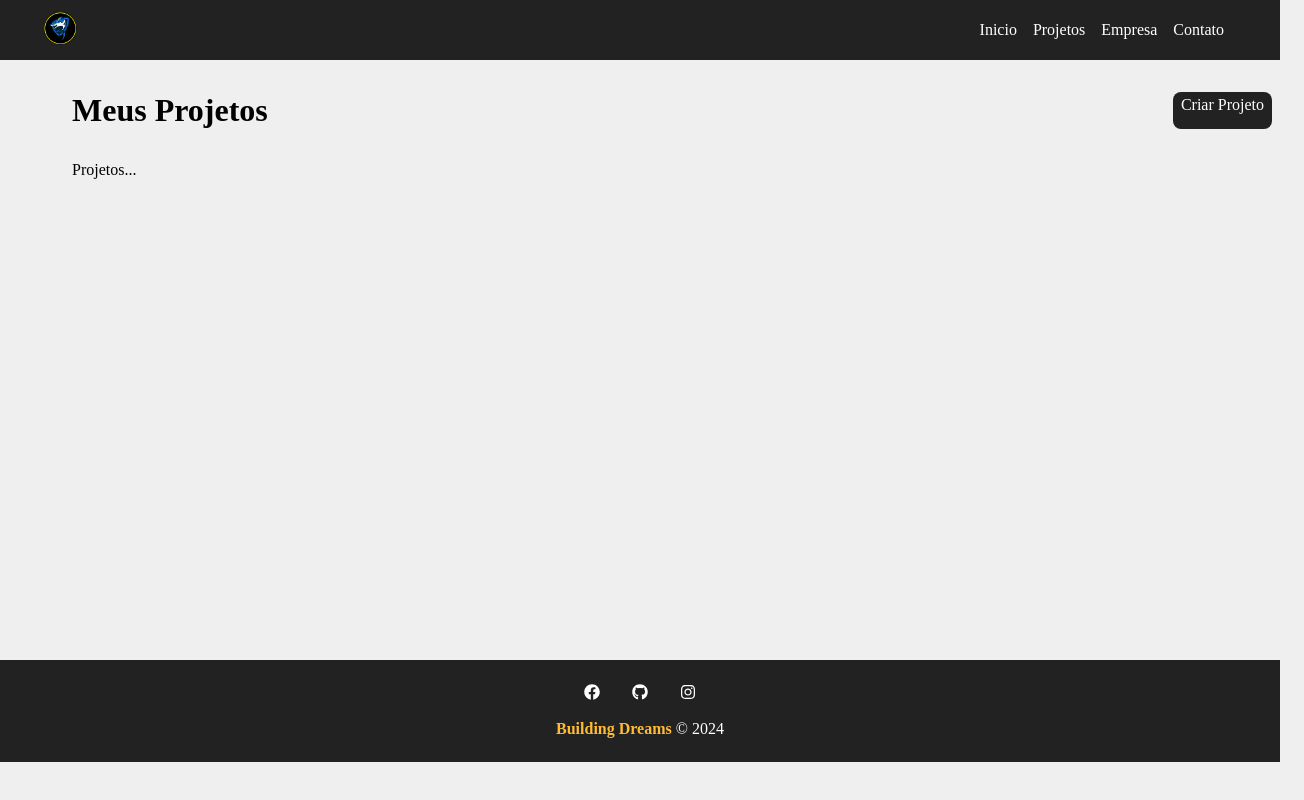
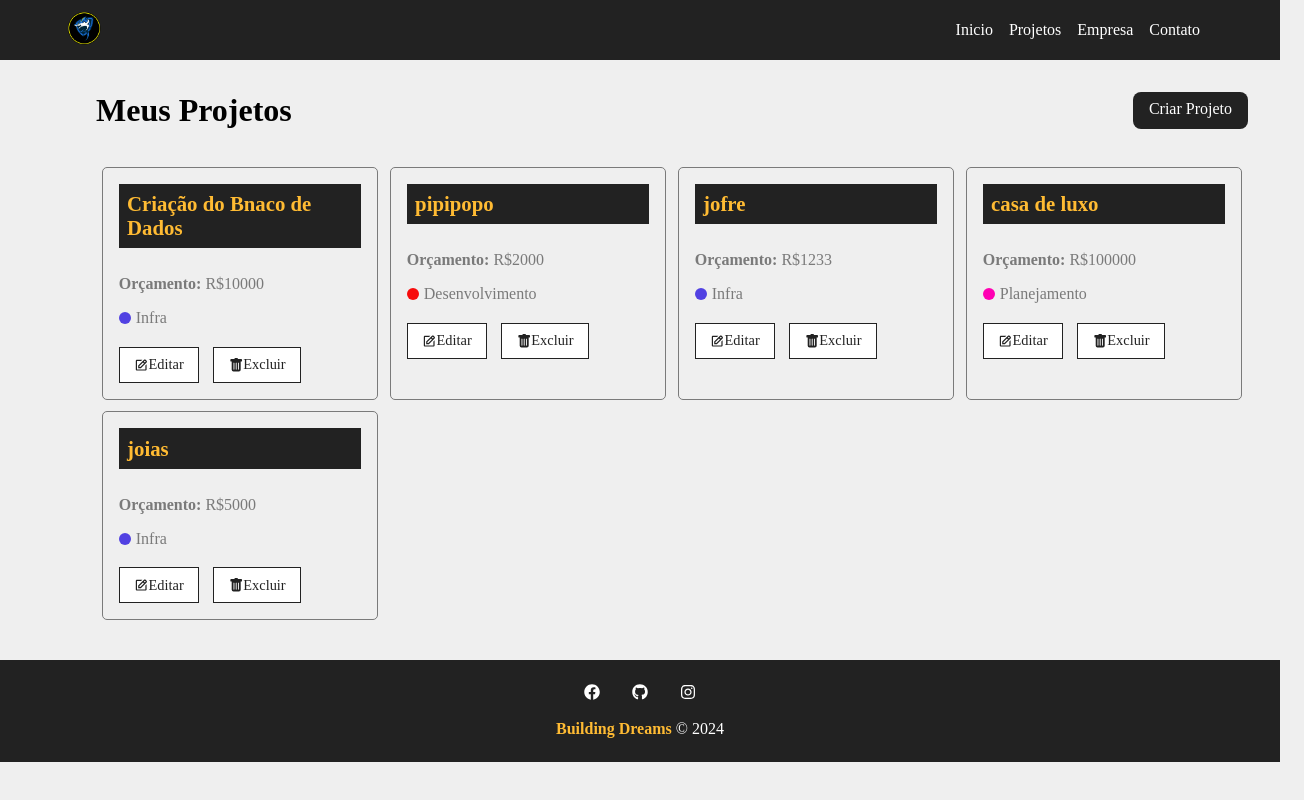
Before and after one commit to DevJofre/together-building-dreams, a React (Create React App) app: page /projects in a window 1280 px wide. Shown: the whole page, 1304 px wide, since content can reach past the window. Built offline with nearby package versions, Linux system fonts and the light colour scheme; data requests are answered from the project's data file.

Commit message:
configuração e estilização da pagina Projetos

```diff
--- a/db.json
+++ b/db.json
@@ -32,6 +32,28 @@
       },
       "cost": 0,
       "services": []
+    },
+    {
+      "id": "d0f8",
+      "name": "casa de luxo",
+      "budget": "100000",
+      "category": {
+        "id": "4",
+        "name": "Planejamento"
+      },
+      "cost": 0,
+      "services": []
+    },
+    {
+      "id": "4726",
+      "category": {
+        "id": "1",
+        "name": "Infra"
+      },
+      "budget": "5000",
+      "name": "joias",
+      "cost": 0,
+      "services": []
     }
   ],
   "categories": [
--- a/package.json
+++ b/package.json
@@ -12,7 +12,7 @@
     "react-dom": "^18.3.1",
     "react-icons": "^5.2.0",
     "react-router-dom": "^6.23.0",
-    "react-scripts": "5.0.1",
+    "react-scripts": "^5.0.1",
     "uuid": "^9.0.1",
     "web-vitals": "^2.1.4"
   },
--- a/src/components/layout/Container.module.css
+++ b/src/components/layout/Container.module.css
@@ -1,5 +1,5 @@
 .container {
-  width: 1200px;
+  width: 90vw;
   display: flex;
   justify-content: space-between;
   margin: 0 auto;
--- a/src/components/layout/LinkButton.module.css
+++ b/src/components/layout/LinkButton.module.css
@@ -1,11 +1,13 @@
 .btn {
   background-color: #222;
   color: #fff;
-  padding: 0.5vh 1vh;
+  padding: 0.5em 1em;
   text-decoration: none;
   transition: 0.5s;
-  border-radius: 1vh;
+  border-radius: 0.5em;
   text-align: center;
+  display: inline-block;
+  box-sizing: border-box;
 }
 
 .btn:hover {
--- a/src/components/pages/Projects.js
+++ b/src/components/pages/Projects.js
@@ -4,13 +4,28 @@ import styles from "../pages/Projects.module.css";
 import Message from "../layout/Message";
 import Container from "../layout/Container";
 import LinkButton from "../layout/LinkButton";
+import { useState, useEffect } from "react";
+import axios from "axios";
+import ProjectCard from "../project/ProjectCard";
 
 function Projects() {
+  const [projects, setProjects] = useState([]);
+
   const location = useLocation();
   let message = "";
   if (location.state) {
     message = location.state.message;
   }
+
+  useEffect(() => {
+    axios
+      .get("http://localhost:5000/projects")
+      .then((data) => {
+        console.log(data);
+        setProjects(data?.data);
+      })
+      .catch((err) => console.log(err));
+  }, []);
 
   return (
     <div className={styles.project_container}>
@@ -20,7 +35,16 @@ function Projects() {
       </div>
       {message && <Message type="success" msg={message} />}
       <Container customClass="start">
-        <p>Projetos...</p>
+        {projects.length > 0 &&
+          projects.map((project) => (
+            <ProjectCard
+              id={project.id}
+              name={project.name}
+              budget={project.budget}
+              category={project.category.name}
+              key={project.id}
+            />
+          ))}
       </Container>
     </div>
   );
--- a/src/components/pages/Projects.module.css
+++ b/src/components/pages/Projects.module.css
@@ -1,5 +1,6 @@
 .project_container {
   padding: 2em;
+  justify-content: none;
 }
 
 .title_container {
--- /dev/null
+++ b/src/components/project/ProjectCard.js
@@ -0,0 +1,29 @@
+import { Link } from "react-router-dom";
+import styles from "../project/ProjectCard.module.css";
+
+import { BsFillTrashFill } from "react-icons/bs";
+import { BiEdit } from "react-icons/bi";
+
+function ProjectCard({ id, name, budget, category, handleRemove }) {
+  return (
+    <div className={styles.project_card}>
+      <h4>{name}</h4>
+      <p>
+        <span>Orçamento:</span> R${budget}
+      </p>
+      <p className={styles.category_text}>
+        <span className={`${styles[category.toLowerCase()]}`}></span> {category}
+      </p>
+      <div className={styles.project_card_actions}>
+        <Link to="/">
+          <BiEdit /> Editar
+        </Link>
+        <button>
+          <BsFillTrashFill /> Excluir
+        </button>
+      </div>
+    </div>
+  );
+}
+
+export default ProjectCard;
--- /dev/null
+++ b/src/components/project/ProjectCard.module.css
@@ -0,0 +1,87 @@
+.project_card {
+  padding: 1em;
+  border: 1px solid #7a7a7a;
+  border-radius: 5px;
+  width: 24%;
+  margin: 0.5%;
+}
+
+.project_card h4 {
+  background-color: #222;
+  color: #ffbb33;
+  padding: 0.4em;
+  margin-bottom: 1.3em;
+  font-size: 1.3em;
+}
+
+.project_card p {
+  color: #7a7a7a;
+  margin-bottom: 1em;
+}
+
+.project_card p span {
+  font-weight: bold;
+}
+
+.category_text {
+  display: flex;
+  align-items: center;
+}
+
+.category_text span {
+  display: block;
+  width: 12px;
+  height: 12px;
+  border-radius: 50%;
+  background-color: #ccc;
+  margin-right: 5px;
+}
+
+.category_text .infra {
+  background-color: #5141e2;
+}
+
+.category_text .desenvolvimento {
+  background-color: #f70b0b;
+}
+
+.category_text .design {
+  background-color: #e4f30b;
+}
+
+.category_text .planejamento {
+  background-color: #ff00b3;
+}
+
+.project_card_actions {
+  margin-top: 1.2em;
+  display: flex;
+  align-items: center;
+}
+
+.project_card_actions a,
+.project_card_actions button {
+  text-decoration: none;
+  border: none;
+  background-color: #fff;
+  color: #222;
+  font-size: 0.9em;
+  padding: 0.6em 1em;
+  margin-right: 1em;
+  cursor: pointer;
+  border: 1px solid #222;
+  display: flex;
+  align-items: center;
+  justify-content: center;
+  transition: 0.5s;
+}
+
+.project_card_actions sgv {
+  margin-right: 0.5em;
+}
+
+.project_card_actions a:hover,
+.project_card_actions button:hover {
+  background-color: #222;
+  color: #ffbb33;
+}
```
Also changed, not shown: 1 other file (tests, documents, lock files or other folders).
